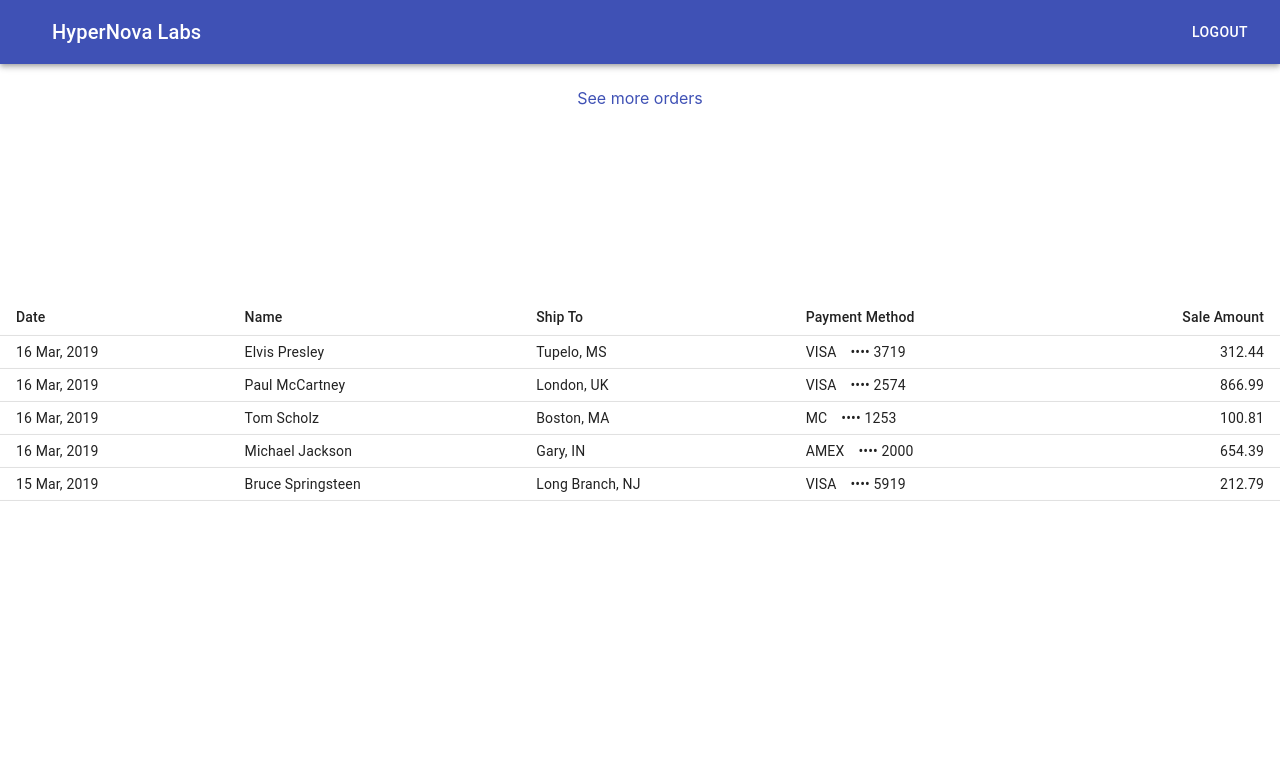
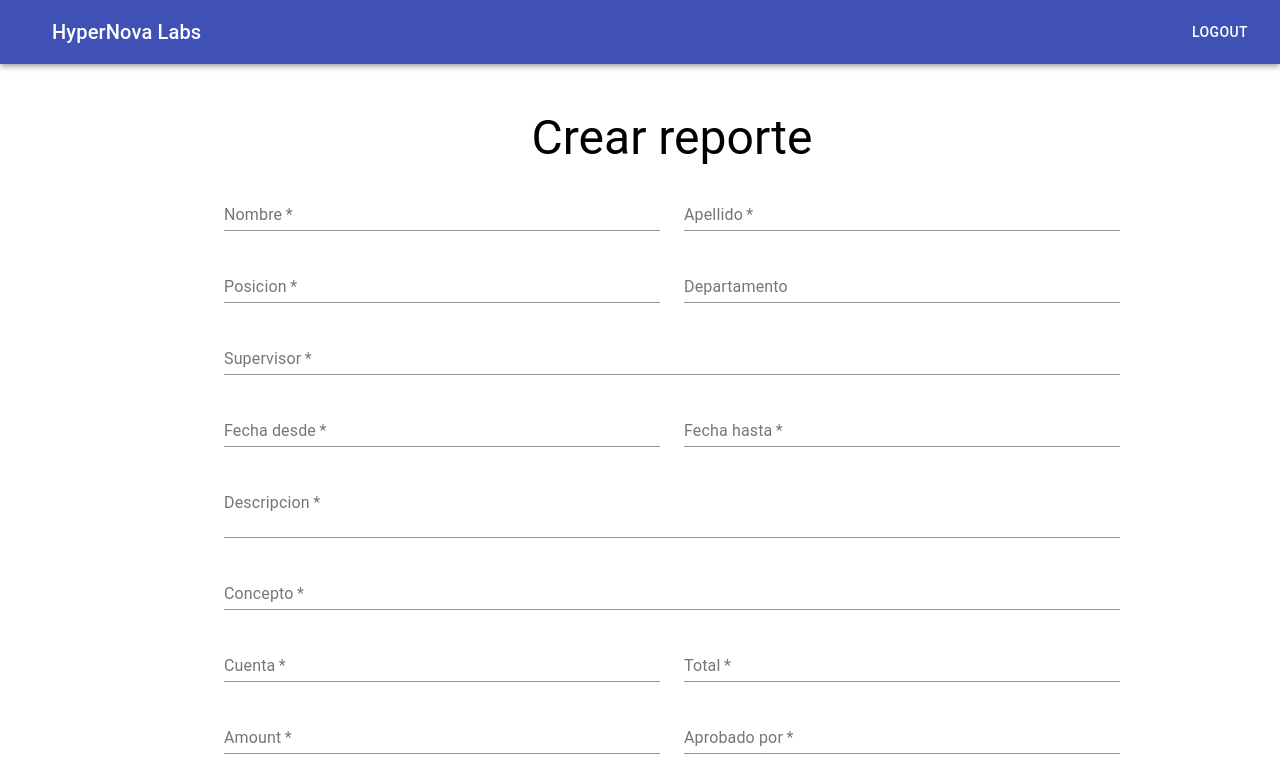
Before and after one commit to Spidey507/prueba-HYPERNOVA, a React (Create React App) app: page / in a window 1280 px wide. Shown: the top 784 px of the page. Built offline with nearby package versions, Linux system fonts and the light colour scheme.

Commit message:
form added

```diff
--- a/src/App.js
+++ b/src/App.js
@@ -1,13 +1,14 @@
 import './App.css';
 /*import Login from './components/Login';*/
-import Chart from './components/dashboard'
+/*import Chart from './components/dashboard'*/
+import Form from './components/form'
 
 function App() {
   return (
 
     <div className="App">
       <section className="componentes">
-        <Chart/>
+        <Form/>
 
       </section>
     </div>
--- a/src/components/Header.js
+++ b/src/components/Header.js
@@ -10,6 +10,7 @@ import IconButton from '@material-ui/core/IconButton';
 const useStyles = makeStyles((theme) => ({
   root: {
     flexGrow: 1,
+    marginBottom: "2rem",
   },
   menuButton: {
     marginRight: theme.spacing(2),
--- /dev/null
+++ b/src/components/form.js
@@ -0,0 +1,163 @@
+import React from 'react';
+import Grid from '@material-ui/core/Grid';
+import Typography from '@material-ui/core/Typography';
+import TextField from '@material-ui/core/TextField';
+import FormControlLabel from '@material-ui/core/FormControlLabel';
+import Checkbox from '@material-ui/core/Checkbox';
+import { makeStyles } from '@material-ui/core/styles';
+import Header from './Header'
+
+const useStyles = makeStyles((theme) => ({
+    root: {
+        background: "white",
+        color: "black",
+        height: "100%",
+        margin:'auto',
+    },
+    formContainer: {
+        display: 'block',
+        width: '70%',
+        position: 'absolute', left: '50%', top: '50%',
+        transform: 'translate(-50%, -50%)',
+        margin: "2rem",
+    },
+}));
+
+export default function Form() {
+    const classes = useStyles();
+
+    return (
+        <div>
+            <Header />
+        <div className={classes.root}>
+            <div className={classes.formContainer}>
+                <Typography variant="h3" gutterBottom>
+                    Crear reporte
+                </Typography>
+                <Grid container spacing={3}>
+                    <Grid item xs={12} sm={6}>
+                        <TextField
+                            required
+                            id="firstName"
+                            name="firstName"
+                            label="Nombre"
+                            fullWidth
+                            autoComplete="given-name"
+                        />
+                    </Grid>
+                    <Grid item xs={12} sm={6}>
+                        <TextField
+                            required
+                            id="lastName"
+                            name="lastName"
+                            label="Apellido"
+                            fullWidth
+                            autoComplete="family-name"
+                        />
+                    </Grid>
+                    <Grid item xs={12} sm={6}>
+                        <TextField
+                            required
+                            id="Position"
+                            name="Position"
+                            label="Posicion"
+                            fullWidth
+                        />
+                    </Grid>
+                    <Grid item xs={12} sm={6}>
+                        <TextField
+                            id="Department"
+                            name="Department"
+                            label="Departamento"
+                            fullWidth
+                        />
+                    </Grid>
+                    <Grid item xs={12}>
+                        <TextField
+                            required
+                            id="Supervisor"
+                            name="Supervisor"
+                            label="Supervisor"
+                            fullWidth
+                        />
+                    </Grid>
+                    <Grid item xs={12} sm={6}>
+                        <TextField
+                            required
+                            id="From"
+                            name="From"
+                            label="Fecha desde"
+                            fullWidth
+                        />
+                    </Grid>
+                    <Grid item xs={12} sm={6} >
+                        <TextField
+                            required
+                            id="To"
+                            name="To"
+                            label="Fecha hasta"
+                            fullWidth
+                        />
+                    </Grid>
+                    <Grid item xs={12} >
+                        <TextField
+                            required
+                            id="Description"
+                            name="Description"
+                            label="Descripcion"
+                            multiline
+                            rows={2}
+                            fullWidth
+                        />
+                    </Grid>
+                    <Grid item xs={12} >
+                        <TextField
+                            required
+                            id="Concept"
+                            name="Concept"
+                            label="Concepto"
+                            fullWidth
+                        />
+                    </Grid>
+                    <Grid item xs={12} sm={6}>
+                        <TextField
+                            required
+                            id="Cuenta"
+                            name="Cuenta"
+                            label="Cuenta"
+                            fullWidth
+                        />
+                    </Grid>
+                    <Grid item xs={12} sm={6}>
+                        <TextField
+                            required
+                            id="Total"
+                            name="Total"
+                            label="Total"
+                            fullWidth
+                        />
+                    </Grid>
+                    <Grid item xs={12} sm={6}>
+                        <TextField
+                            required
+                            id="Amount"
+                            name="Amount"
+                            label="Amount"
+                            fullWidth
+                        />
+                    </Grid>
+                    <Grid item xs={12} sm={6}>
+                        <TextField
+                            required
+                            id="ApprovedBy"
+                            name="ApprovedBy"
+                            label="Aprobado por"
+                            fullWidth
+                        />
+                    </Grid>
+                </Grid>
+            </div>
+        </div>
+        </div>
+    );
+}
```
